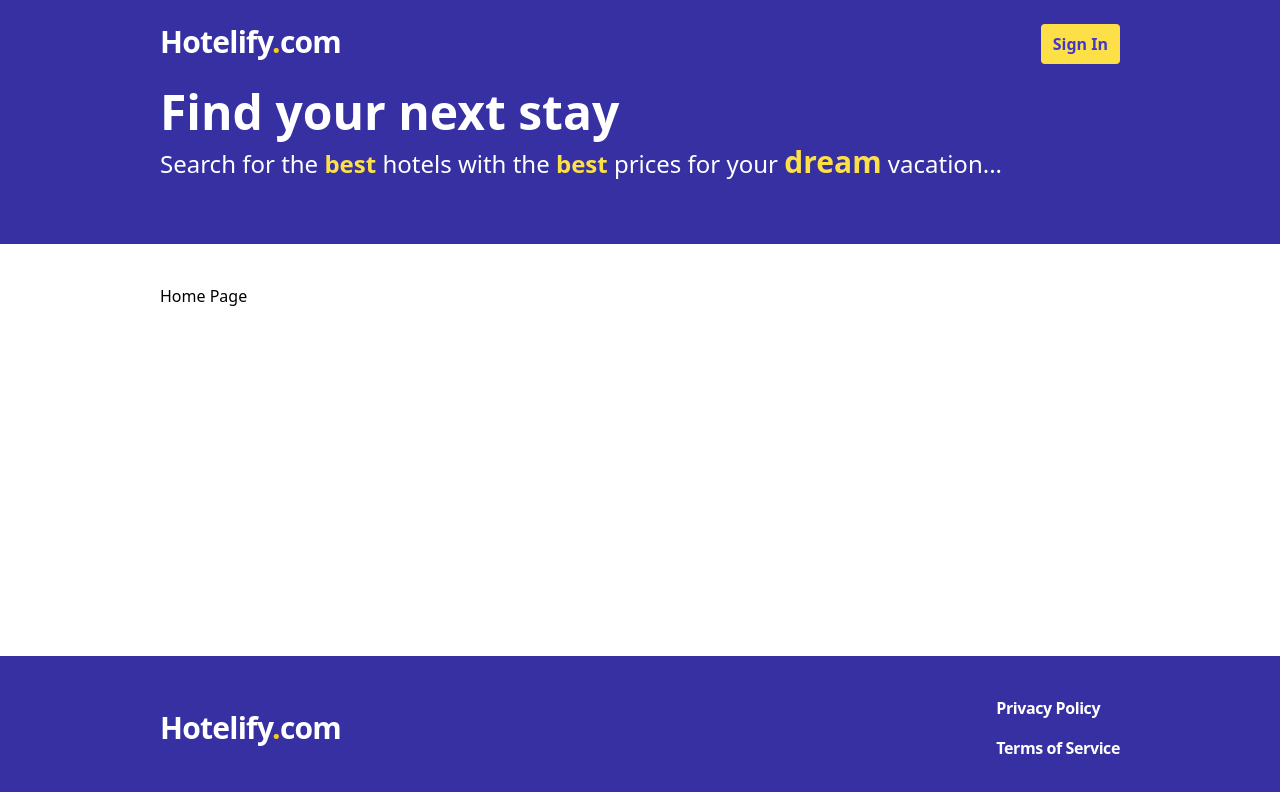
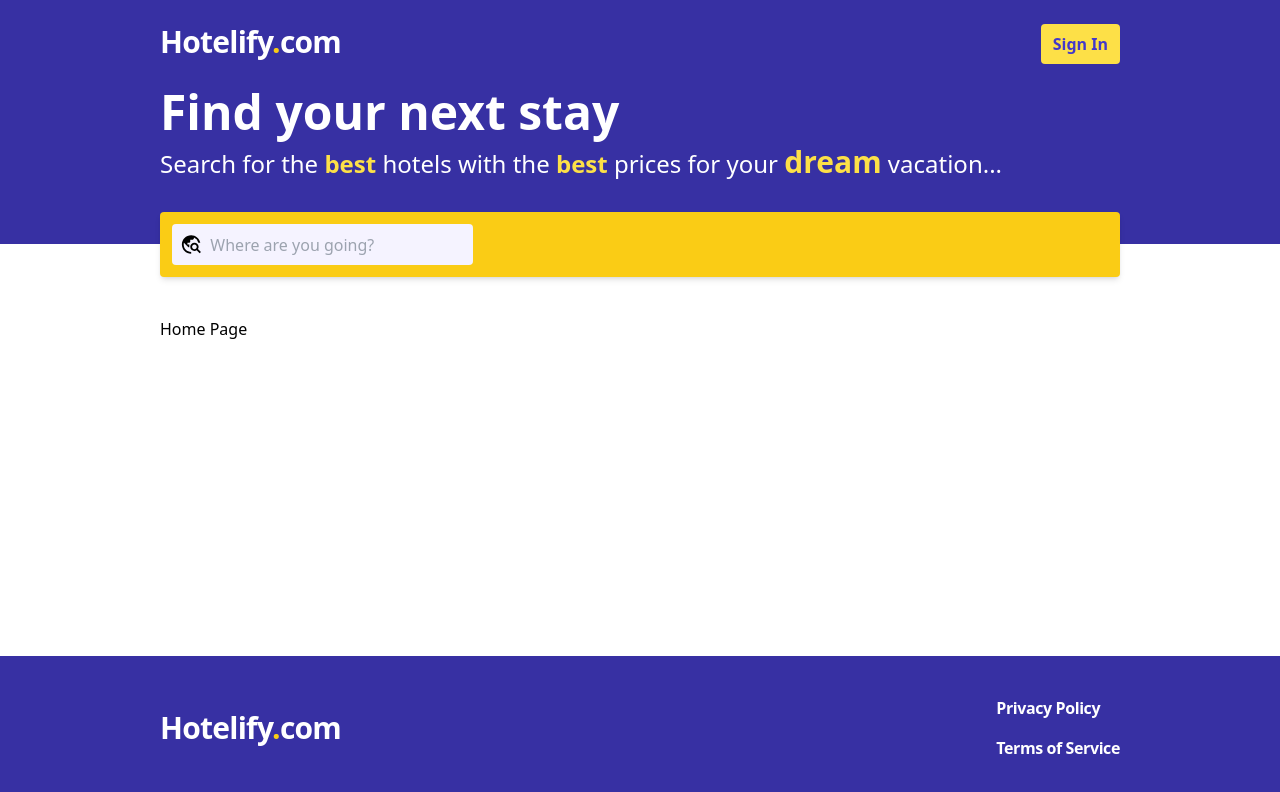
Before and after one commit to Kinshu-Learner/Hotelify, a React (Vite) app in the folder frontend/: page / in a window 1280 px wide. Shown: the top 792 px of the page. Built offline with nearby package versions, Linux system fonts and the light colour scheme; no server answers.

Commit message:
added the basic searchbar

```diff
--- a/frontend/package.json
+++ b/frontend/package.json
@@ -12,6 +12,7 @@
   },
   "dependencies": {
     "react": "^18.2.0",
+    "react-datepicker": "^6.1.0",
     "react-dom": "^18.2.0",
     "react-hook-form": "^7.49.2",
     "react-icons": "^5.0.1",
--- /dev/null
+++ b/frontend/src/components/SearchBar.tsx
@@ -0,0 +1,43 @@
+import { FormEvent, useState } from "react";
+import { useSearchContext } from "../contexts/SearchContext";
+import { MdTravelExplore } from "react-icons/md";
+
+const SearchBar = () => {
+  const search = useSearchContext();
+
+  const [destination, setDestination] = useState<string>(search.destination);
+  const [checkIn, setCheckIn] = useState<Date>(search.checkIn);
+  const [checkOut, setCheckOut] = useState<Date>(search.checkOut);
+  const [adultCount, setAdultCount] = useState<number>(search.adultCount);
+  const [childCount, setChildCount] = useState<number>(search.childCount);
+
+  const handleSubmit = (event: FormEvent) => {
+    event.preventDefault();
+    search.saveSearchValues(
+      destination,
+      checkIn,
+      checkOut,
+      adultCount,
+      childCount
+    );
+  };
+
+  return (
+    <form
+      onSubmit={handleSubmit}
+      className="-mt-8 p-3 bg-yellow-400 rounded shadow-md grid grid-cols-2 lg:grid-cols-3 2xl:grid-cols-5 items-center gap-4 "
+    >
+      <div className="flex items-center focus-within:outline focus-within:outline-1 focus-within:outline-indigo-500 rounded flex-1 bg-violet-50 p-2">
+        <MdTravelExplore size={25} className="mr-2" />
+        <input
+          placeholder="Where are you going?"
+          className="text-md w-full bg-violet-50 focus:outline-none"
+          value={destination}
+          onChange={(event) => setDestination(event.target.value)}
+        />
+      </div>
+    </form>
+  );
+};
+
+export default SearchBar;
--- a/frontend/src/layouts/Layout.tsx
+++ b/frontend/src/layouts/Layout.tsx
@@ -1,6 +1,7 @@
 import Footer from "../components/Footer";
 import Header from "../components/Header";
 import Hero from "../components/Hero";
+import SearchBar from "../components/SearchBar";
 
 interface Props {
   children: React.ReactNode;
@@ -11,6 +12,9 @@
     <div className="flex flex-col min-h-screen">
       <Header />
       <Hero />
+      <div className="container mx-auto">
+        <SearchBar />
+      </div>
       <div className="container mx-auto py-10 flex-1">{children}</div>
       <Footer />
     </div>
```
Also changed, not shown: 1 other file (tests, documents, lock files or other folders).
